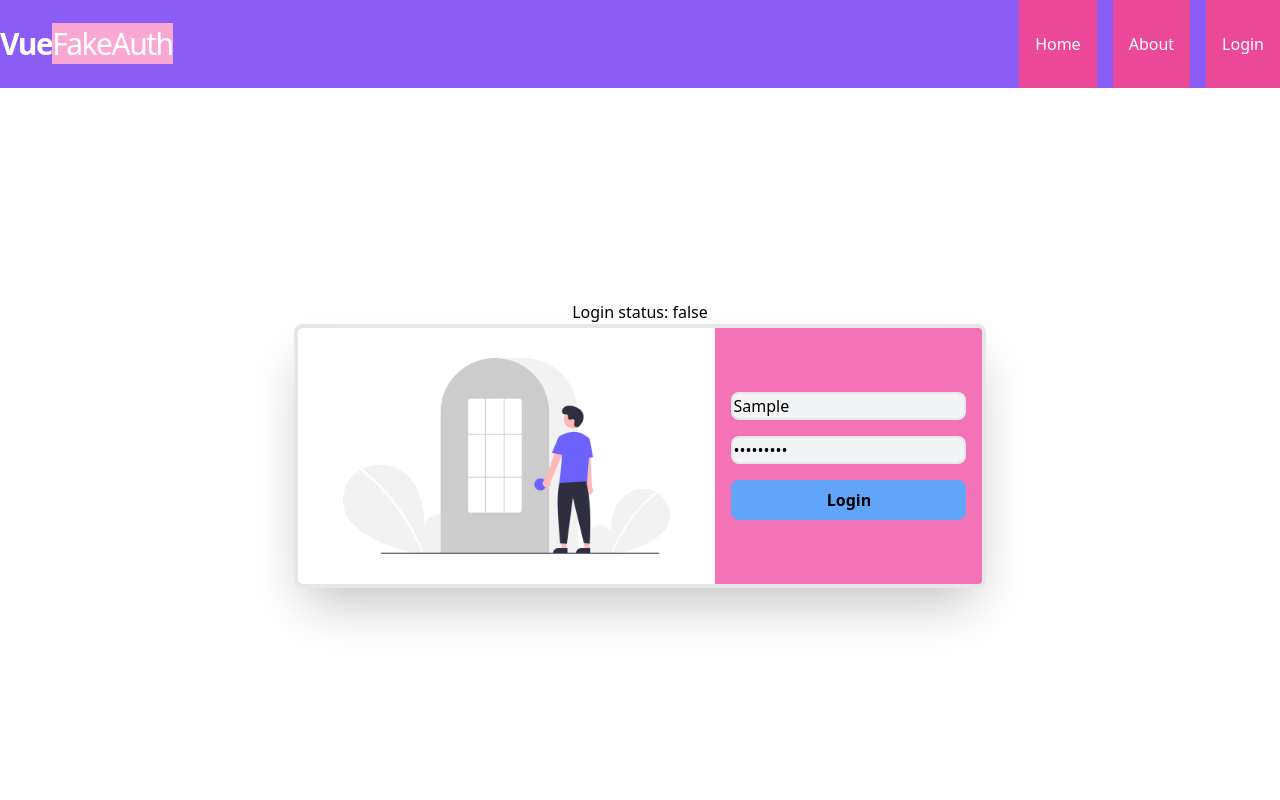
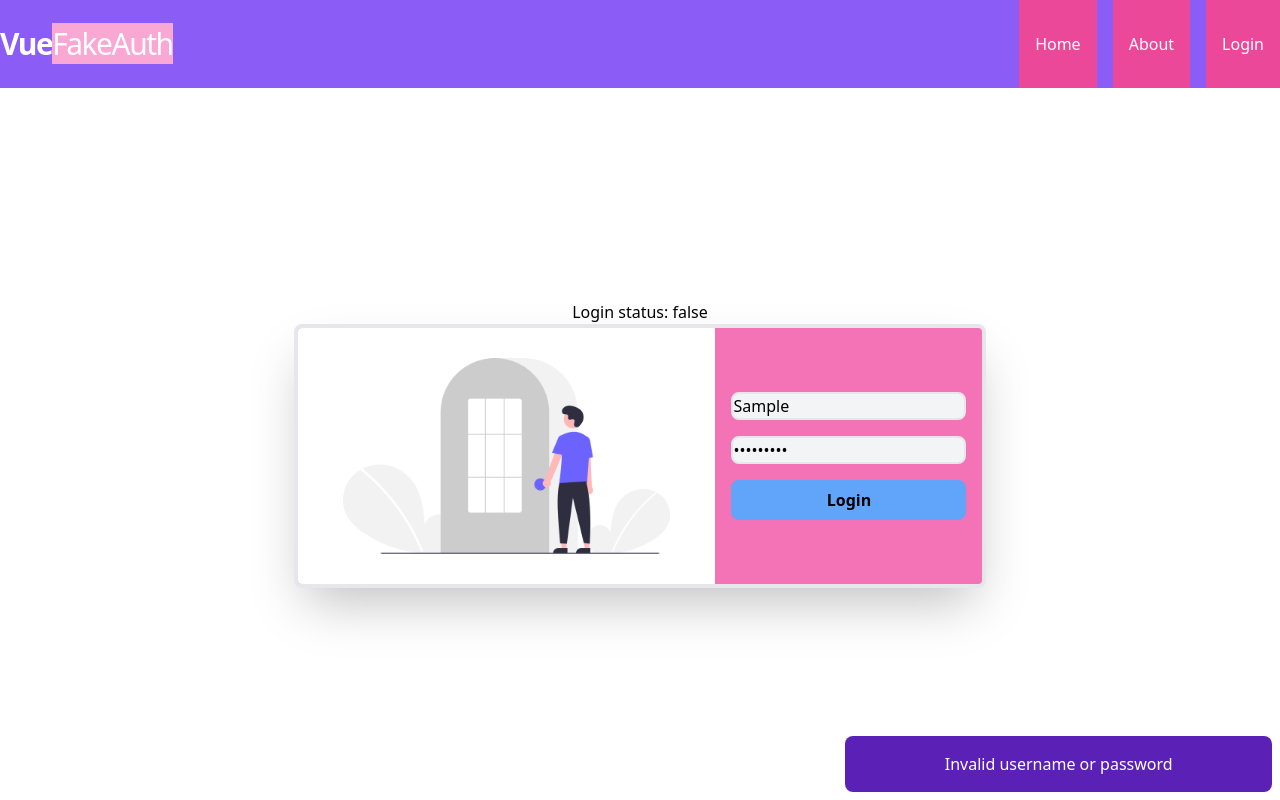
Before and after one commit to jsanch88/vuefakeauth, a Vue app: page /login in a window 1280 px wide. Both pictures are taken after typing "Sample", "Sample123" into the empty fields and a click on the button "Login". Built offline with nearby package versions, Linux system fonts and the light colour scheme.

Commit message:
Completed VueFakeAuth

```diff
--- a/package.json
+++ b/package.json
@@ -7,7 +7,7 @@
     "serve": "vite preview"
   },
   "dependencies": {
-    "@vueuse/core": "^6.6.1",
+    "@vueuse/core": "^6.8.0",
     "vue": "^3.2.16",
     "vue-router": "^4.0.12"
   },
--- /dev/null
+++ b/src/composable/useError.js
@@ -0,0 +1,11 @@
+import { ref } from "vue";
+
+const useError = () => {
+  const error = ref(null);
+  const setError = (value) => {
+    error.value = value;
+  };
+  return { error, setError };
+};
+
+export default useError;
--- a/src/pages/login.vue
+++ b/src/pages/login.vue
@@ -2,6 +2,7 @@
 import {ref} from "vue";
 import { useRouter } from "vue-router";
 import useAuth from "../composable/useAuth";
+import useError from "../composable/useError";
 
 const { isAuthenticated, login} = useAuth();
 
@@ -16,7 +17,18 @@ const loggingIn = () => {
     {
         router.push("/");
     }
-}
+    else {
+        setError("Invalid username or password");
+        start();
+    }
+};
+
+const { error, setError } = useError();
+
+import { useTimeout, promiseTimeout } from "@vueuse/core";
+
+const { ready, start } = useTimeout(5000, {controls: true});
+
 </script>
 
 <template>
@@ -36,6 +48,10 @@ Login status: {{isAuthenticated}}
 </form>
 </div>
 
+<div v-if = " !ready && error "
+      class="absolute w-1/3 p-4 text-center text-white bg-purple-800 rounded-lg  bottom-2 right-2">
+{{error}}
+</div>
 
 </div>
 </template>
```
Also changed, not shown: 1 other file (tests, documents, lock files or other folders).
